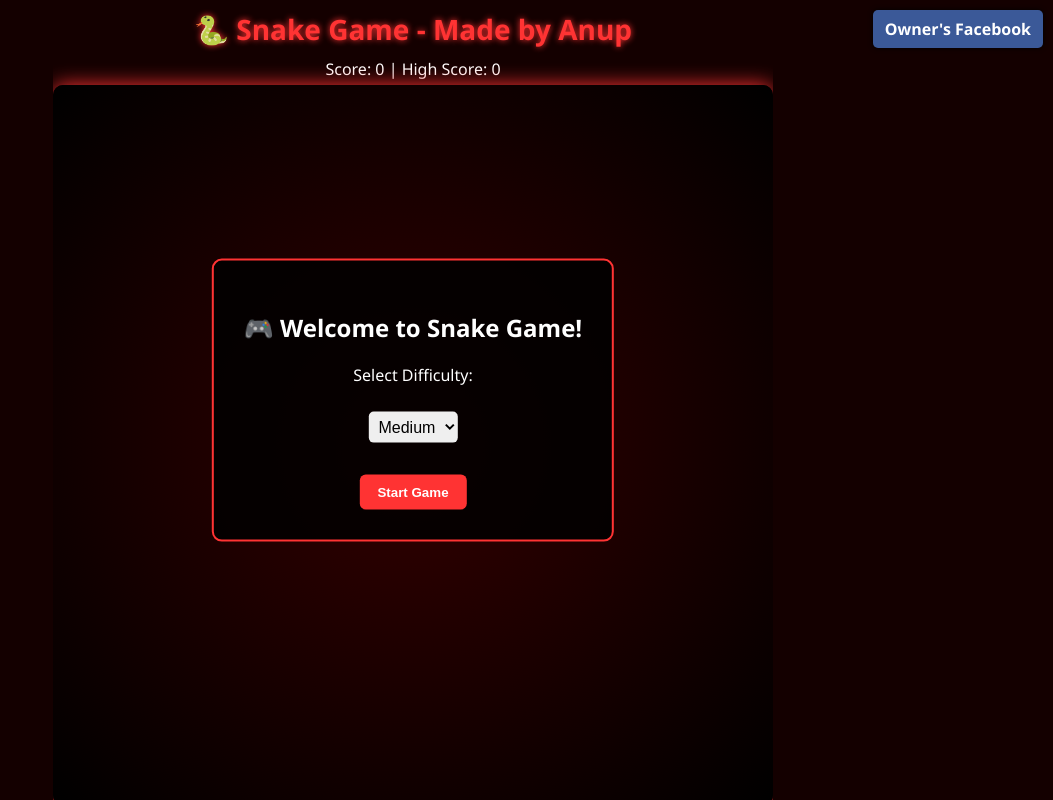
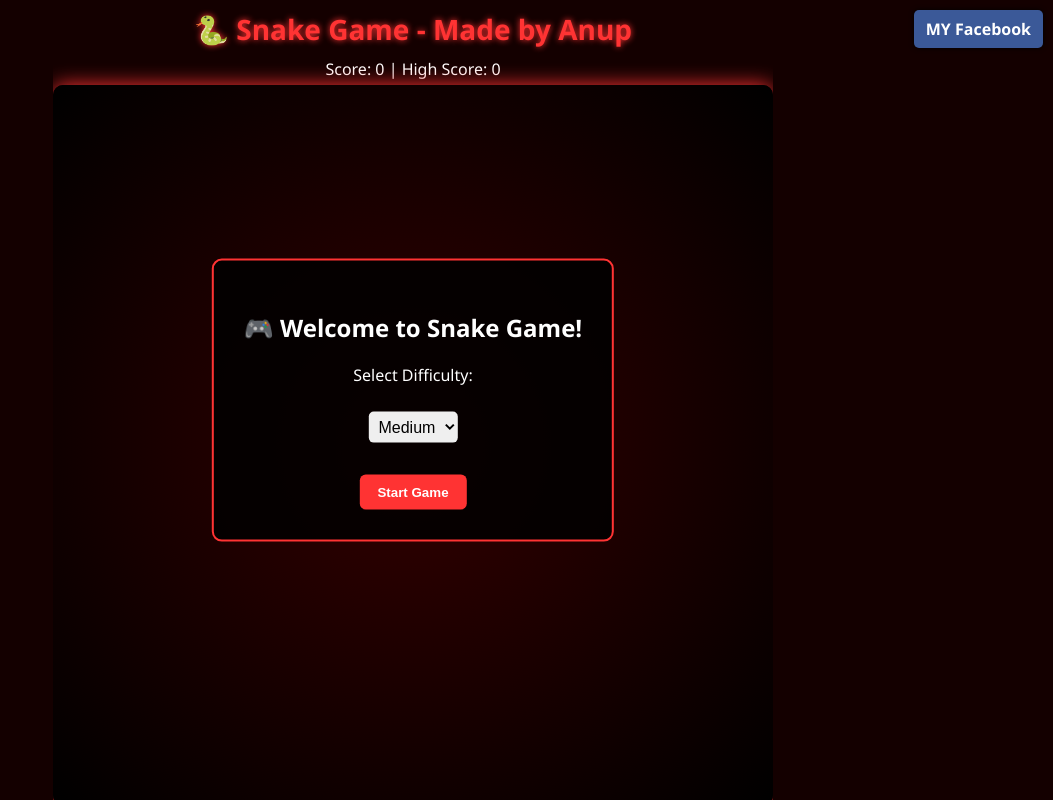
Before and after one commit to AnupX-code/AnupOP, a plain HTML site: page index.html in a window 1280 px wide. Shown: the whole page, without its empty margins (227-1280 px from the left). Drawn offline with Linux system fonts and the light colour scheme.

Commit message:
Update index.html

```diff
--- a/index.html
+++ b/index.html
@@ -90,7 +90,7 @@
   </style>
 </head>
 <body>
-  <a class="fb-link" href="https://www.facebook.com/anupOK11" target="_blank">Owner's Facebook</a>
+  <a class="fb-link" href="https://www.facebook.com/anupOK11" target="_blank">MY Facebook</a>
 
   <h1>🐍 Snake Game - Made by Anup</h1>
   <div id="scoreDisplay">Score: 0 | High Score: 0</div>
```
